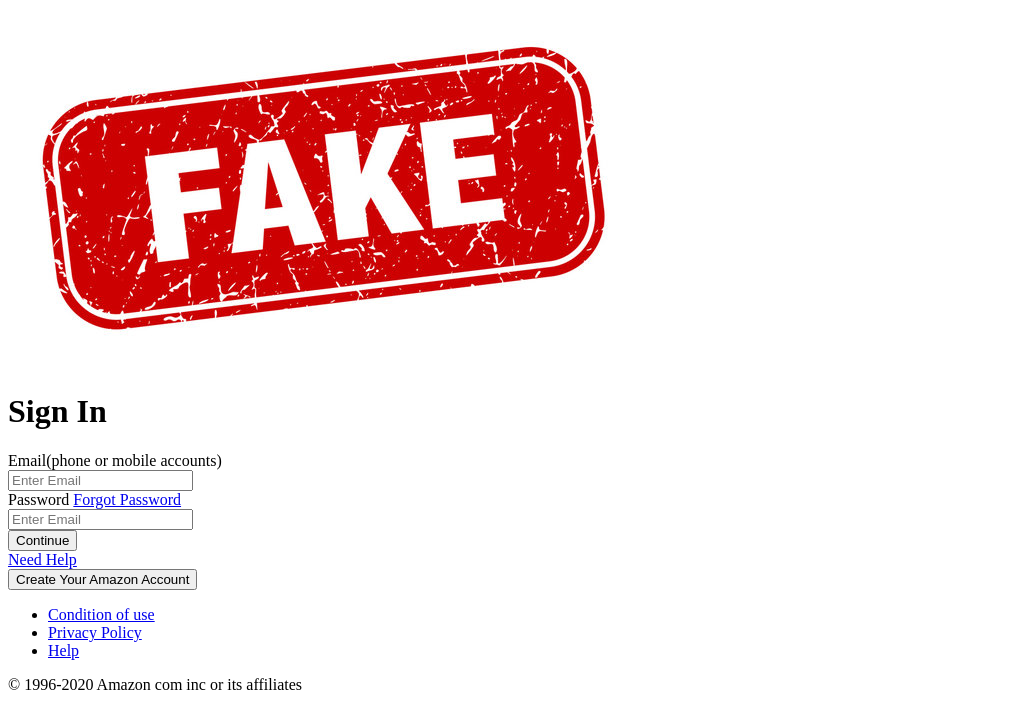
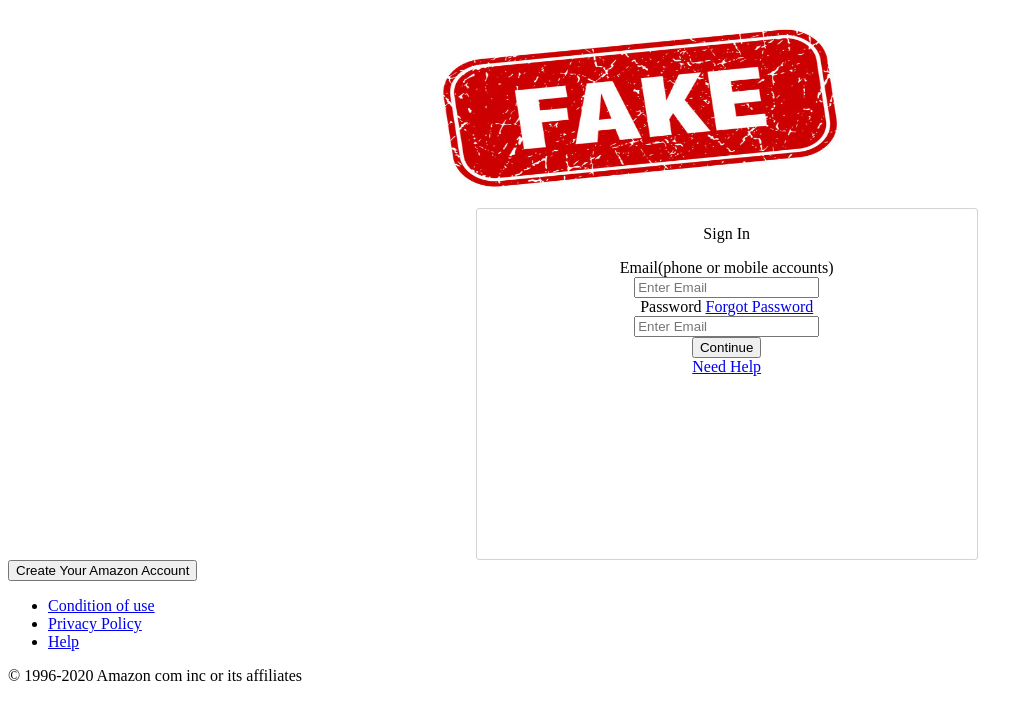
Before and after one commit to rayruenheck/Homework-day-2, a plain HTML site: page index.html in a window 1280 px wide. Shown: the whole page, without its empty margins (0-1033 px from the left). Drawn offline with Linux system fonts and the light colour scheme.

Commit message:
css being weird

```diff
--- a/index.html
+++ b/index.html
@@ -5,16 +5,17 @@
     <meta http-equiv="X-UA-Compatible" content="IE=edge">
     <meta name="viewport" content="width=device-width, initial-scale=1.0">
     <title>Amazon-Replica</title>
-    <link rel="stylesheet" href=./main.css">
+    <link rel="stylesheet" href="./main.css">
 </head>
 <body>
     <header class="image">
-        <img src="./images/fake.jpg"></a>
+        <img id="img" src="./images/fake.jpg"></a>
     </header>
-<!-- main>h1.sign_in+lable.email+input.email2+label.password+a:link.forgotpw+input.pw+button.continue+a:link.needhelp -->
-    <container>
+<!-- div.container>container>h1.sign_in+lable.email+input.email2+label.password+a:link.forgotpw+input.pw+button.continue+a:link.needhelp -->
+    <div class="container">
+        <div class="all-text">
 
-        <h1 class="sign_in">Sign In</h1>
+            <p id="sign-in">Sign In</p>
 
             <lable for="email" class="email">Email(phone or mobile accounts)</lable></br>
 
@@ -29,7 +30,8 @@
             <button class="continue" type="submit">Continue</button></br>
 
             <a href="http://" class="needhelp">Need Help</a>
-    </container>
+        </div>
+    </div>
     <div class="button">
         <button class="create" type="submit">Create Your Amazon Account</button>
     </div>
--- a/main.css
+++ b/main.css
@@ -0,0 +1,18 @@
+ #img{
+    display: block;
+    margin-left: auto;
+    margin-right: auto;
+    width: 35%;
+    height: 200px;
+}
+
+.container{
+    height: 350px;
+    width: 500px;
+    border: 1px solid lightgray;
+    left: 37%;
+    position: relative;
+    text-align: center;
+    border-radius: 3px;
+}
+.sign-in{}
```
Lines whose indentation alone changed are shown as unchanged.
